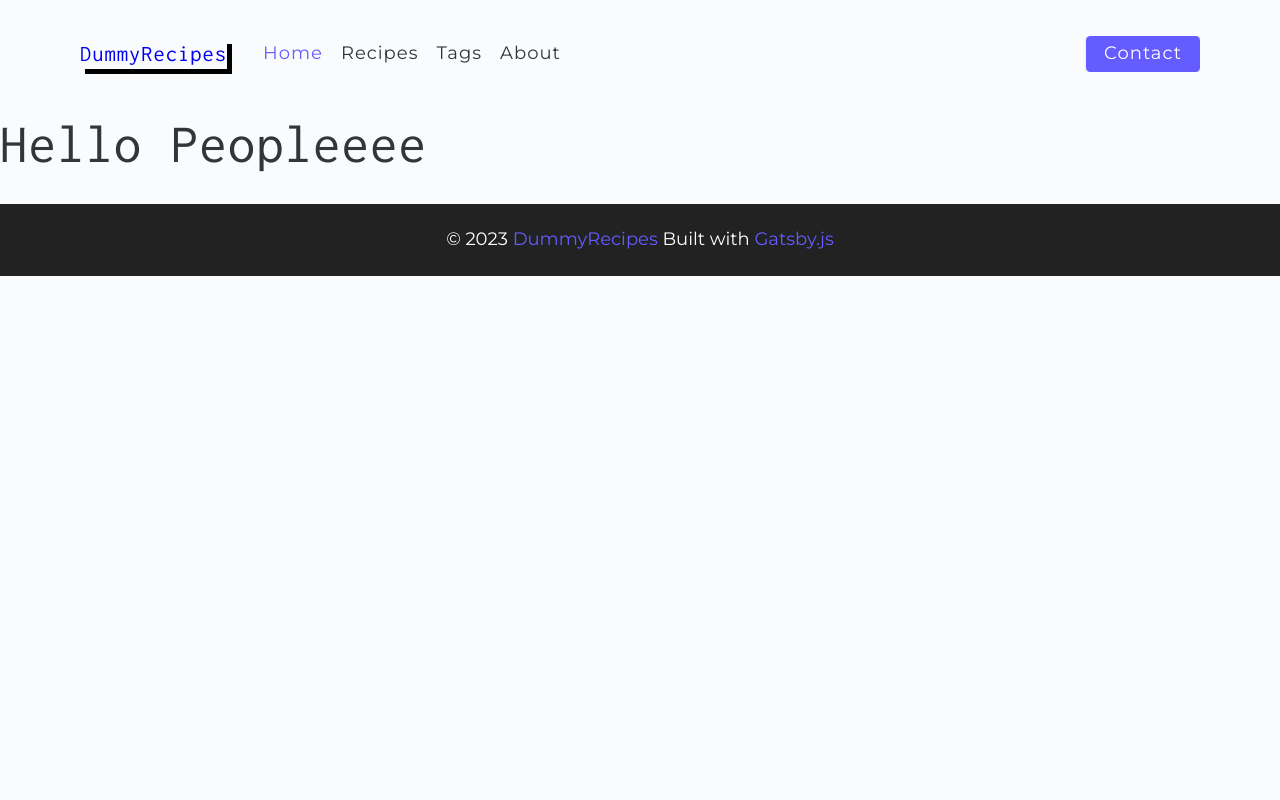
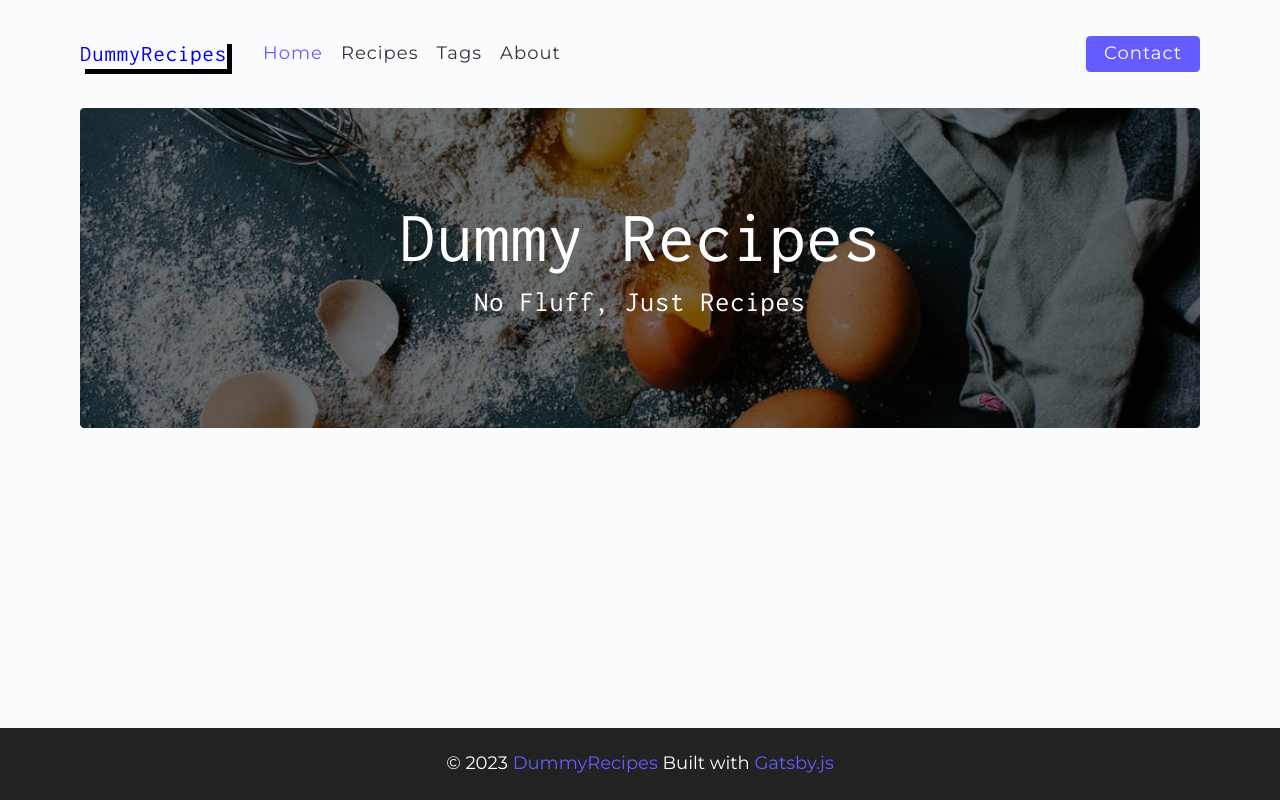
Before and after one commit to Bartek-Wieckowski/gatsby-dummy-recipes, a Gatsby site: page / in a window 1280 px wide. Built offline with nearby package versions, Linux system fonts and the light colour scheme; Gatsby itself is replaced by a stand-in of ours.

Commit message:
created content in home page and used StaticImage from plugin

```diff
--- a/src/pages/index.jsx
+++ b/src/pages/index.jsx
@@ -1,11 +1,28 @@
 import React from "react";
 import Layout from "../components/Layout";
+import { StaticImage } from "gatsby-plugin-image";
 
 export default function Home() {
   return (
     <div className="app">
       <Layout>
-        <h1>Hello peopleeee</h1>
+        <main className="page">
+          <header className="hero">
+            <StaticImage
+              src="../assets/images/main.jpeg"
+              alt="example home img"
+              className="hero-img"
+              placeholder="tracedSVG"
+              layout="fullWidth"
+            />
+            <div className="hero-container">
+              <div className="hero-text">
+                <h1>Dummy recipes</h1>
+                <h4>no fluff, just recipes</h4>
+              </div>
+            </div>
+          </header>
+        </main>
       </Layout>
     </div>
   );
```
